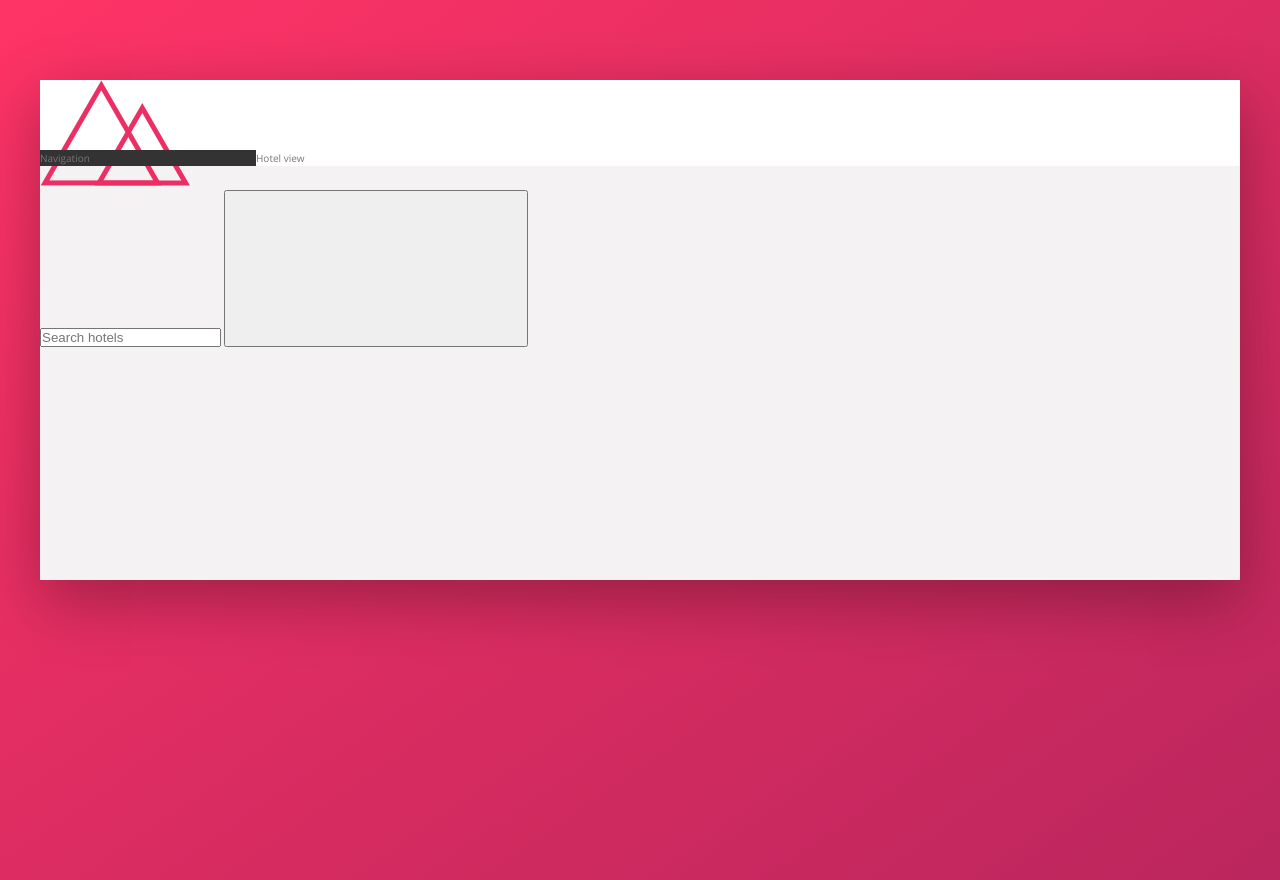
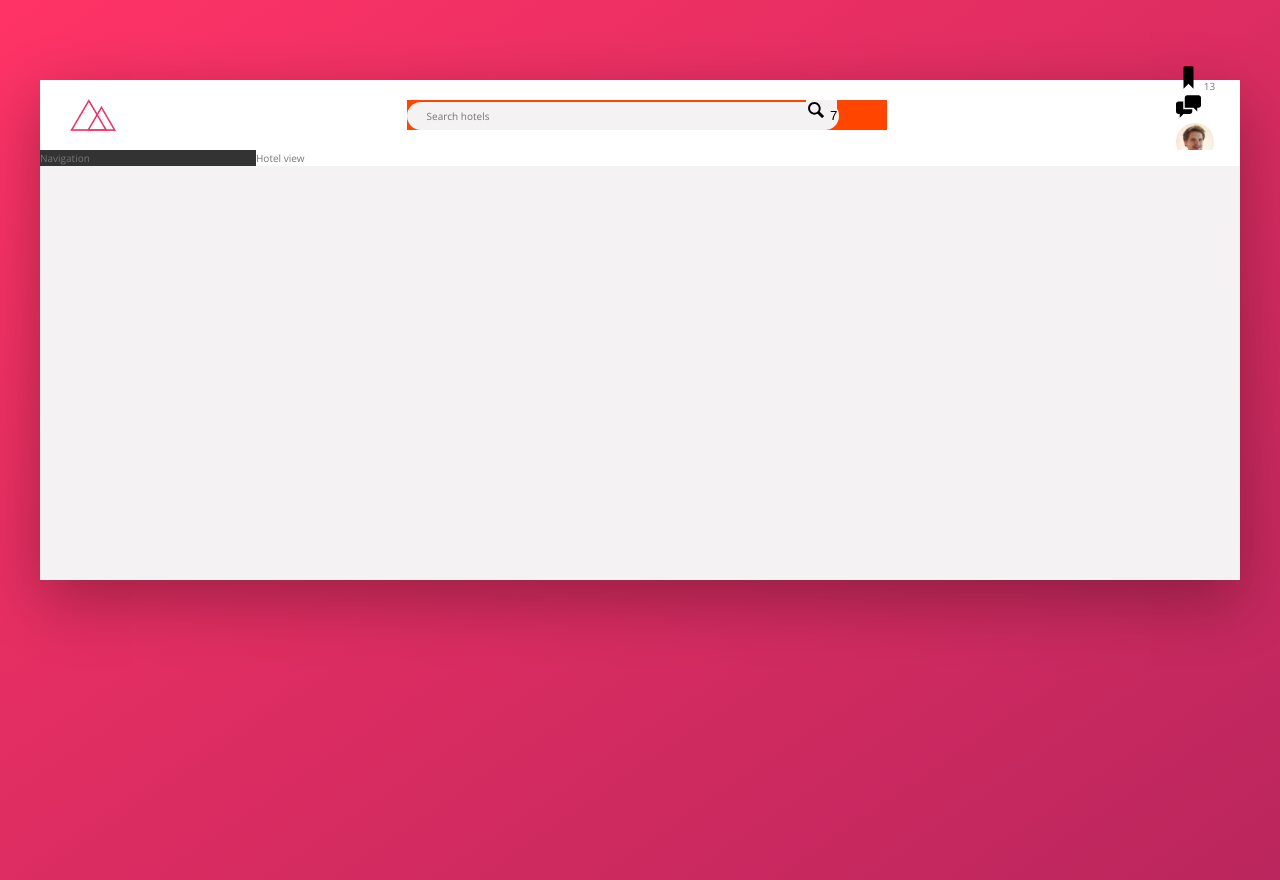
Before and after one commit to yosisms/trillo, a website: page index.html in a window 1280 px wide. Drawn offline with nearby package versions, Linux system fonts and the light colour scheme.

Commit message:
refactoring styles

```diff
--- a/index.html
+++ b/index.html
@@ -19,10 +19,29 @@
                 <input type="text" class="search__input" placeholder="Search hotels" />
                 <button class="search__button">
                     <svg class="search__icon">
-                        <use xlink:href="img/sprite.svg#icon-magnification-glass"></use>
+                        <use xlink:href="img/sprite.svg#icon-magnifying-glass"></use>
                     </svg>
+                    <span class="user-nav__notification">7</span>
                 </button>
             </form>
+
+            <nav class="user-nav">
+                <div class="user-nav__icon-box">
+                    <svg class="user-nav__icon">
+                        <use xlink:href="img/sprite.svg#icon-bookmark"></use>
+                    </svg>
+                    <span class="user-nav__notification">13</span>
+                </div>
+                <div class="user-nav__icon-box">
+                    <svg class="user-nav__icon">
+                        <use xlink:href="img/sprite.svg#icon-chat"></use>
+                    </svg>
+                </div>
+                <div class="user-nav__user">
+                    <img src="img/user.jpeg" alt="User photo" class="user-nav__user-photo" />
+                    <span class="user-nav__user-name">Yossi</span>
+                </div>
+            </nav>
         </header>
         <div class="content">
             <nav class="sidebar">
--- a/sass/_components.scss
+++ b/sass/_components.scss
@@ -0,0 +1,64 @@
+/////////////////////////////////////
+// Logo
+.logo {
+  height: 3.25rem;
+  margin-left: 3rem;
+}
+
+/////////////////////////////////////
+// SEARCH
+.search {
+  flex: 0 0 40%;
+  background-color: orangered;
+  &__input {
+    font-family: inherit;
+    font-size: inherit;
+    color: inherit;
+    background-color: var(--color-grey-light-2);
+    border: none;
+    padding: .7rem 2rem;
+    border-radius: 100px;
+    width: 90%;
+    transition: all .3s;
+    margin-right: -3.5rem;
+
+    &:focus {
+      outline: none;
+      width: 100%;
+      background-color: var(--color-grey-light-3);
+    }
+  }
+  &__button {
+    border: none;
+    background-color: var(--color-grey-light-2);
+  }
+  &__icon {
+    height: 2rem;
+    width: 2rem;
+  }
+}
+
+/////////////////////////////////////
+// USER NAVIGATION
+.user-nav {
+  &__icon-box {
+
+  }
+  &__icon {
+    height: 2.5rem;
+    width: 2.5rem;
+  }
+  &__notofication {
+
+  }
+  &__user {
+
+  }
+  &__user-photo {
+    height: 3.75rem;
+    border-radius: 50%;
+  }
+  &__user-name {
+
+  }
+}
--- a/sass/_layout.scss
+++ b/sass/_layout.scss
@@ -11,6 +11,10 @@
   height: 7rem;
   background-color: #fff;
   border-bottom: var(color-grey-light-1);
+
+  display: flex;
+  justify-content: space-between;
+  align-items: center;
 }
 
 .content {
```
Also changed, not shown: css/style.css.
